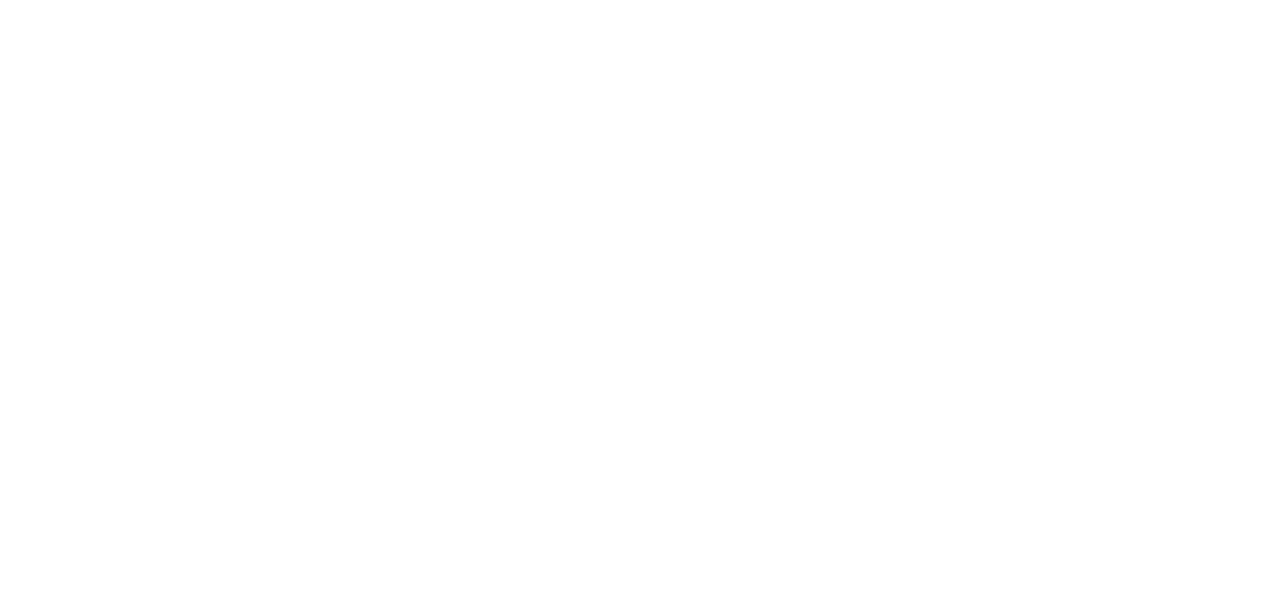
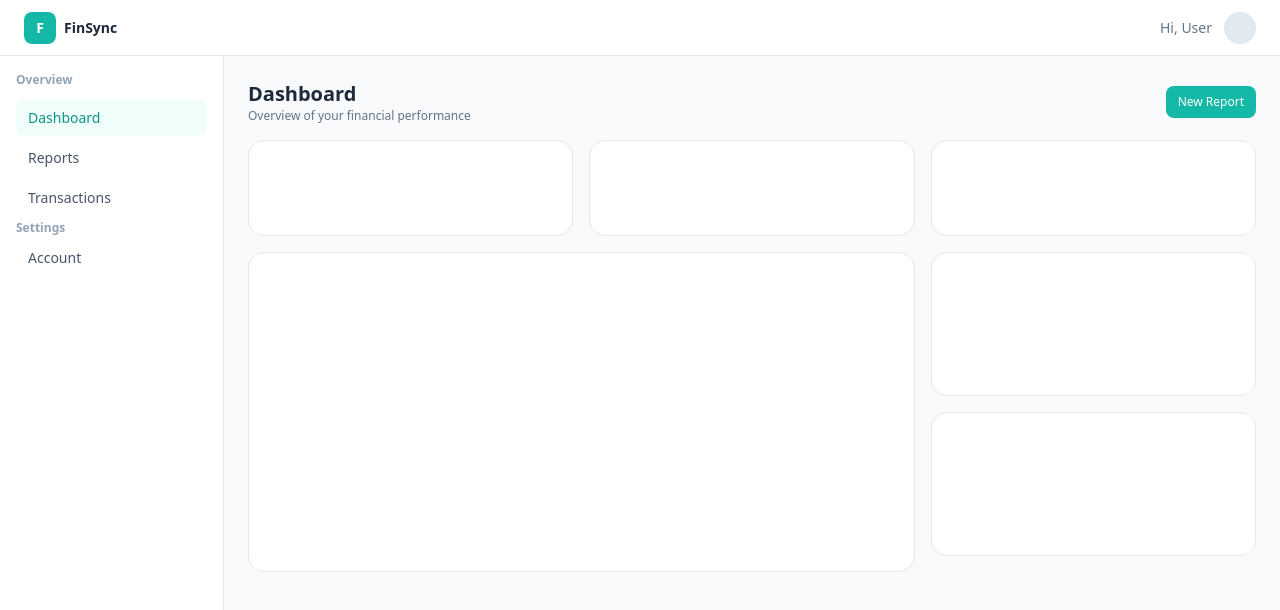
Before and after one commit to manaweii/FinSync, a React (Create React App) app in the folder frontend/: page /dashboard in a window 1280 px wide. Before the commit this address had no page. Shown: the top 610 px of the page. Built offline with nearby package versions, Linux system fonts and the light colour scheme.

Commit message:
Reset Pw Backend

```diff
--- a/frontend/src/App.js
+++ b/frontend/src/App.js
@@ -3,6 +3,7 @@ import LoginPage from "./components/Login";
 import SignupPage from "./components/Signup";
 import HomePage from "./components/LandingPage";
 import ResetPasswordPage from "./components/ResetPassword";
+import DashboardPage from "./components/DashboardPage";
 
 function App() {
   return (
@@ -13,6 +14,9 @@ function App() {
         <Route path="/Signup" element={<SignupPage />} />
         <Route path="/ResetPassword" element={<ResetPasswordPage />} />
 
+        {/* Dashboard */}
+        <Route path="/dashboard" element={<DashboardPage />} />
+
         {/* Example home (can be protected later) */}
         <Route path="/" element={<HomePage />} />
       </Routes>
--- /dev/null
+++ b/frontend/src/components/DashboardPage.js
@@ -0,0 +1,89 @@
+import React from "react";
+
+const DashboardPage = () => {
+  return (
+    <div className="min-h-screen bg-slate-50">
+      {/* Top navbar */}
+      <header className="h-14 border-b border-slate-200 bg-white flex items-center justify-between px-4 sm:px-6">
+        <div className="flex items-center gap-2">
+          <div className="h-8 w-8 rounded-lg bg-teal-500 flex items-center justify-center text-white text-sm font-bold">
+            F
+          </div>
+          <span className="text-sm font-semibold text-slate-800">
+            FinSync
+          </span>
+        </div>
+        <div className="flex items-center gap-3 text-sm">
+          <span className="text-slate-500">Hi, User</span>
+          <div className="h-8 w-8 rounded-full bg-slate-200" />
+        </div>
+      </header>
+
+      {/* Main area */}
+      <div className="flex">
+        {/* Sidebar */}
+        <aside className="hidden md:block w-56 border-r border-slate-200 bg-white min-h-[calc(100vh-3.5rem)]">
+          <nav className="p-4 space-y-1 text-sm">
+            <p className="text-xs font-semibold text-slate-400 mb-2">
+              Overview
+            </p>
+            <button className="w-full text-left px-3 py-2 rounded-lg bg-teal-50 text-teal-600 font-medium">
+              Dashboard
+            </button>
+            <button className="w-full text-left px-3 py-2 rounded-lg text-slate-600 hover:bg-slate-50">
+              Reports
+            </button>
+            <button className="w-full text-left px-3 py-2 rounded-lg text-slate-600 hover:bg-slate-50">
+              Transactions
+            </button>
+
+            <p className="text-xs font-semibold text-slate-400 mt-4 mb-2">
+              Settings
+            </p>
+            <button className="w-full text-left px-3 py-2 rounded-lg text-slate-600 hover:bg-slate-50">
+              Account
+            </button>
+          </nav>
+        </aside>
+
+        {/* Content area */}
+        <main className="flex-1 p-4 sm:p-6 space-y-4">
+          {/* Page header */}
+          <div className="flex items-center justify-between">
+            <div>
+              <h1 className="text-xl font-semibold text-slate-800">
+                Dashboard
+              </h1>
+              <p className="text-xs text-slate-500">
+                Overview of your financial performance
+              </p>
+            </div>
+            <button className="text-xs px-3 py-2 rounded-lg bg-teal-500 text-white font-medium">
+              New Report
+            </button>
+          </div>
+
+          {/* Top cards row */}
+          <div className="grid gap-4 sm:grid-cols-2 lg:grid-cols-3">
+            <div className="rounded-2xl bg-white border border-slate-200 h-24" />
+            <div className="rounded-2xl bg-white border border-slate-200 h-24" />
+            <div className="rounded-2xl bg-white border border-slate-200 h-24" />
+          </div>
+
+          {/* Middle layout */}
+          <div className="grid gap-4 lg:grid-cols-3">
+            {/* Large main area */}
+            <div className="lg:col-span-2 rounded-2xl bg-white border border-slate-200 h-80" />
+            {/* Right column */}
+            <div className="space-y-4">
+              <div className="rounded-2xl bg-white border border-slate-200 h-36" />
+              <div className="rounded-2xl bg-white border border-slate-200 h-36" />
+            </div>
+          </div>
+        </main>
+      </div>
+    </div>
+  );
+};
+
+export default DashboardPage;
--- a/frontend/src/components/HeroSection.js
+++ b/frontend/src/components/HeroSection.js
@@ -9,9 +9,9 @@ export default function HeroSection() {
         <div className="flex items-center justify-center mb-6">
           {/* Logo */}
           <img
-            src="YOUR_LOGO_SRC_HERE"
+            src="/FinSync_Icon.png"
             alt="FinSync Logo"
-            className="h-10 w-10 mr-2"
+            className="h-14 w-14 mr2"
           />
           <span className="text-2xl font-semibold text-green-600">FinSync</span>
         </div>
--- a/frontend/src/components/Navbar.js
+++ b/frontend/src/components/Navbar.js
@@ -7,9 +7,9 @@ export default function Navbar() {
       <div className="flex items-center gap-3">
         {/* Logo Icon */}
         <img
-          src="YOUR_LOGO_SRC_HERE"
+          src="/FinSync_Icon.png"
           alt="FinSync Logo"
-          className="h-12 w-12 rounded-xl"
+          className="h-20 w-20 rounded-xl"
         />
         {/* Logo Text */}
         <span className="text-2xl font-semibold">
--- a/frontend/src/components/ResetPassword.js
+++ b/frontend/src/components/ResetPassword.js
@@ -1,7 +1,45 @@
-import React from "react";
-import { Link } from "react-router-dom";
+import React, { useState } from "react";
+import { Link, useNavigate } from "react-router-dom";
+
+const API_URL = "http://localhost:5000/api";
 
 export default function ResetPassword() {
+  const [email, setEmail] = useState("");
+  const [loading, setLoading] = useState(false);
+  const [error, setError] = useState("");
+  const [success, setSuccess] = useState("");
+  const navigate = useNavigate();
+
+  const handleSubmit = async (e) => {
+    e.preventDefault();
+    setError("");
+    setSuccess("");
+    setLoading(true);
+
+    try {
+      const res = await fetch(`${API_URL}/auth/reset-password`, {
+        method: "POST",
+        headers: { "Content-Type": "application/json" },
+        body: JSON.stringify({ email }),
+      });
+
+      const data = await res.json();
+
+      if (!res.ok) {
+        setError(data?.message || "Failed to send reset link");
+        return;
+      }
+
+      setSuccess(data?.message || "If an account exists, a reset link has been sent to your email.");
+      // Redirect to login after a short delay
+      setTimeout(() => navigate("/Login"), 1800);
+    } catch (err) {
+      setError("Something went wrong. Please try again.");
+    } finally {
+      setLoading(false);
+    }
+  };
+
   return (
     <div className="min-h-screen flex items-center justify-center bg-gradient-to-br from-teal-50 via-white to-teal-50">
       {/* Background accents */}
@@ -24,33 +62,46 @@ export default function ResetPassword() {
           Enter your email to receive a secure password reset link.
         </p>
 
-        <form className="mt-8 space-y-4">
+        <form className="mt-8 space-y-4" onSubmit={handleSubmit}>
+          {error && (
+            <p className="text-sm text-red-500 bg-red-50 border border-red-100 rounded-md px-3 py-2">
+              {error}
+            </p>
+          )}
+          {success && (
+            <p className="text-sm text-emerald-700 bg-emerald-50 border border-emerald-100 rounded-md px-3 py-2">
+              {success}
+            </p>
+          )}
+
           <div>
-            <label className="block text-sm font-medium text-slate-600">
-              Email
-            </label>
+            <label className="block text-sm font-medium text-slate-600">Email</label>
             <div className="mt-1 flex items-center rounded-lg border border-slate-200 bg-slate-50 px-3">
               <span className="mr-2 text-slate-400">&#9993;</span>
               <input
                 type="email"
                 placeholder="you@company.com"
                 className="w-full border-0 bg-transparent py-2 text-sm text-slate-800 placeholder:text-slate-400 focus:outline-none focus:ring-0"
+                value={email}
+                onChange={(e) => setEmail(e.target.value)}
+                required
               />
             </div>
           </div>
 
           <button
             type="submit"
-            className="mt-2 w-full rounded-lg bg-teal-500 py-2.5 text-sm font-semibold text-white shadow-md hover:bg-teal-600 transition-colors"
+            disabled={loading}
+            className="mt-2 w-full rounded-lg bg-teal-500 py-2.5 text-sm font-semibold text-white shadow-md hover:bg-teal-600 transition-colors disabled:opacity-60 disabled:cursor-not-allowed"
           >
-            Send reset link
+            {loading ? "Sending..." : "Send reset link"}
           </button>
 
           <p className="mt-4 text-center text-sm text-slate-500">
-            Remembered your password?{" "}
-            <a href="#" className="font-medium text-teal-500 hover:text-teal-600">
+            Remembered your password? {" "}
+            <Link to="/Login" className="font-medium text-teal-500 hover:text-teal-600">
               Log in
-            </a>
+            </Link>
           </p>
         </form>
       </div>
```
Also changed, not shown: frontend/public/FinSync_Icon.png (added), 1 other file (tests, documents, lock files or other folders).
